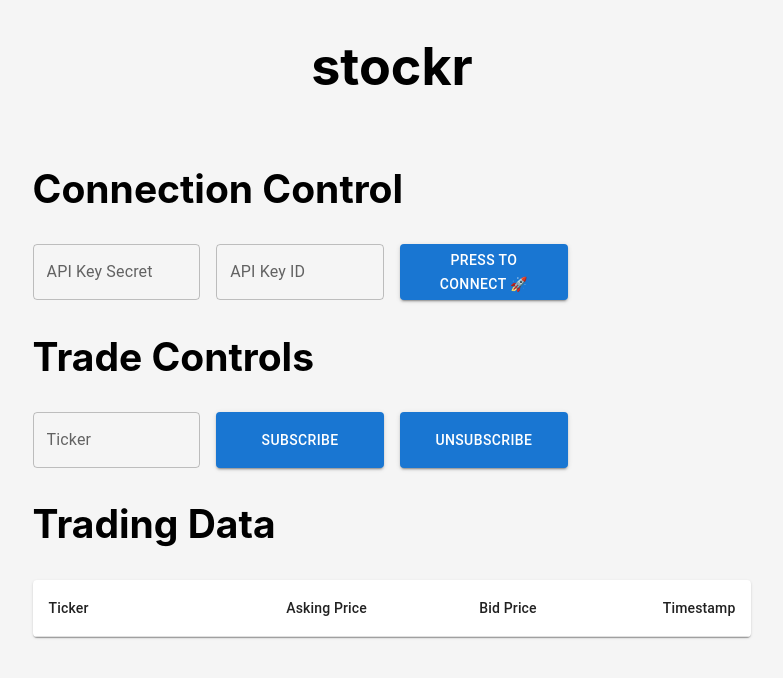
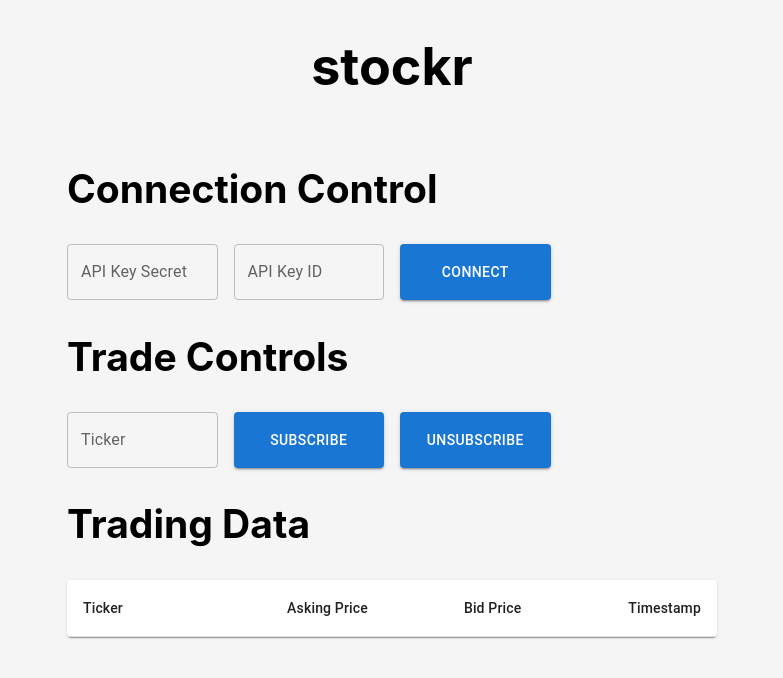
Before and after one commit to soof-golan/stockr, a React (Vite) app: page / in a window 1280 px wide. Shown: the top 678 px of the page, without its empty margins (248-1031 px from the left). Built offline with nearby package versions, Linux system fonts and the light colour scheme.

Commit message:
Add connection spinner

```diff
--- a/package.json
+++ b/package.json
@@ -1,6 +1,6 @@
 {
   "name": "stockr",
-  "version": "1.0.0",
+  "version": "1.0.1",
   "scripts": {
     "dev": "vite",
     "build": "tsc && vite build",
--- a/src/ConnectionControl.tsx
+++ b/src/ConnectionControl.tsx
@@ -3,6 +3,7 @@ import React, {useState} from "react";
 import Grid from "@mui/material/Grid";
 import TextField from "@mui/material/TextField";
 import Button from "@mui/material/Button";
+import CircularProgress from '@mui/material/CircularProgress'
 
 export function ConnectionControl({gridXs}: { gridXs: number }) {
   const storage = window.localStorage;
@@ -11,8 +12,14 @@ export function ConnectionControl({gridXs}: { gridXs: number }) {
   const [keyId, setKeyId] = useState(storage?.keyId ?? '');
   // @ts-ignore
   const [connected, setConnectedStatus] = useState<boolean>(socketController.connected());
+  // @ts-ignore
+  const [connecting, setConnectingStatus] = useState<boolean>(socketController.connecting());
 
-  socketController.addConnectionHandler((value) => setConnectedStatus(value));
+  socketController.addConnectionHandler((value) => {
+    setConnectedStatus(value)
+    // @ts-ignore
+    setConnectingStatus(socketController.connecting());
+  });
 
   const updateSecret = (value: string) => {
     storage.setItem('secret', value);
@@ -22,6 +29,13 @@ export function ConnectionControl({gridXs}: { gridXs: number }) {
     storage.setItem('keyId', value);
     setKeyId(value);
   }
+
+  const connect = () => {
+    setConnectingStatus(true);
+    setConnectedStatus(false);
+    socketController.connect({keyId, secret});
+  };
+
   return <Grid container spacing={2} columns={9}>
     <Grid container item spacing={2}>
       <Grid item xs={gridXs}>
@@ -51,8 +65,9 @@ export function ConnectionControl({gridXs}: { gridXs: number }) {
           className='button-stockr'
           variant="contained"
           fullWidth
-          onClick={() => socketController.connect({keyId, secret})}>
-          {connected ? 'Connected ⚡' : 'Press to Connect 🚀'}
+          onClick={() => connect()}>
+          {connecting ? <CircularProgress size={20}/> :''}
+          {connected ? 'Live ⚡' : connecting ? "" : 'Connect'}
         </Button>
       </Grid>
     </Grid>
--- a/src/SocketController.ts
+++ b/src/SocketController.ts
@@ -92,6 +92,7 @@ export class SocketController {
   public addConnectionHandler = (handler: ConnectionHandler) => this.connectionHandlers.push(handler);
   public addSubscriptionHandler = (handler: SubscriptionHandler) => this.addHandler(handler, 'subscription');
   public connected = () => ((!this.ws.CLOSED) && (this.ws.OPEN))
+  public connecting =() => (!this.connected()) && this.ws.CONNECTING
 }
 
 export const useSocketController = () => SocketController.get()
```
